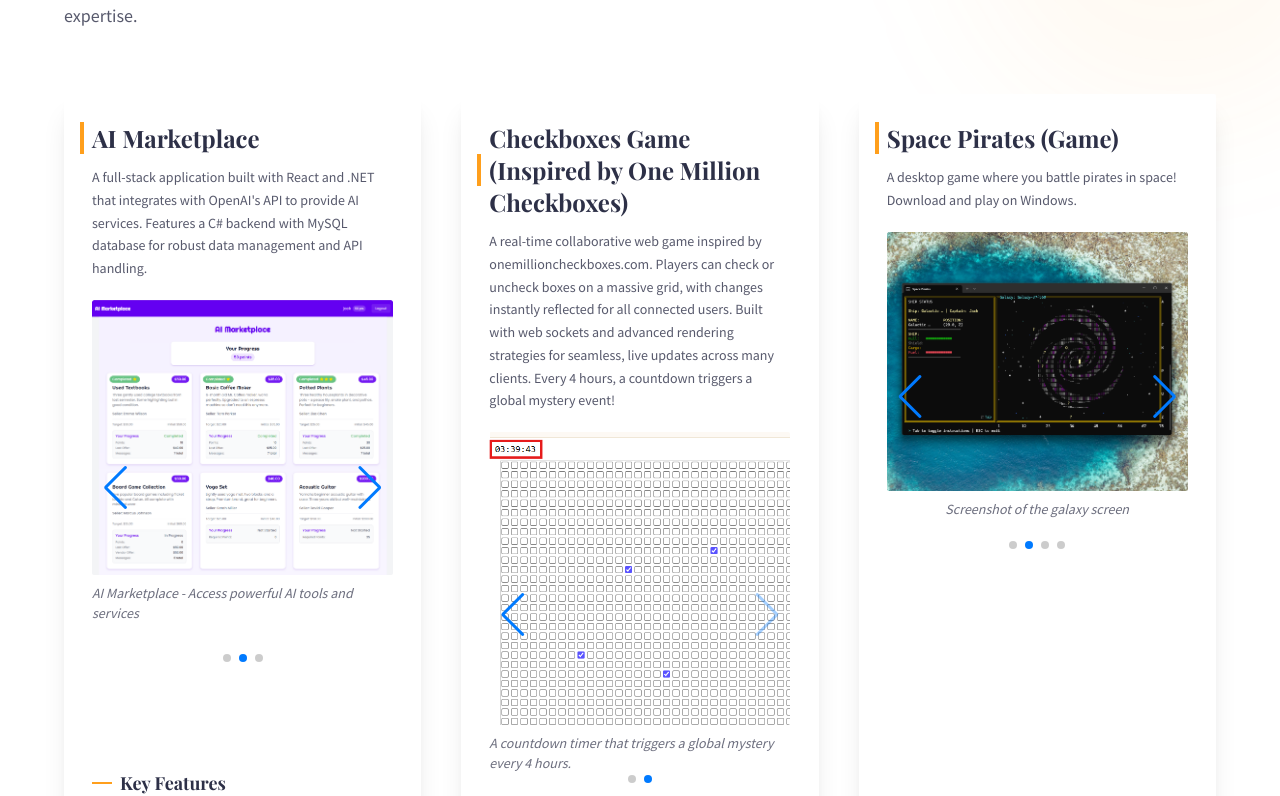
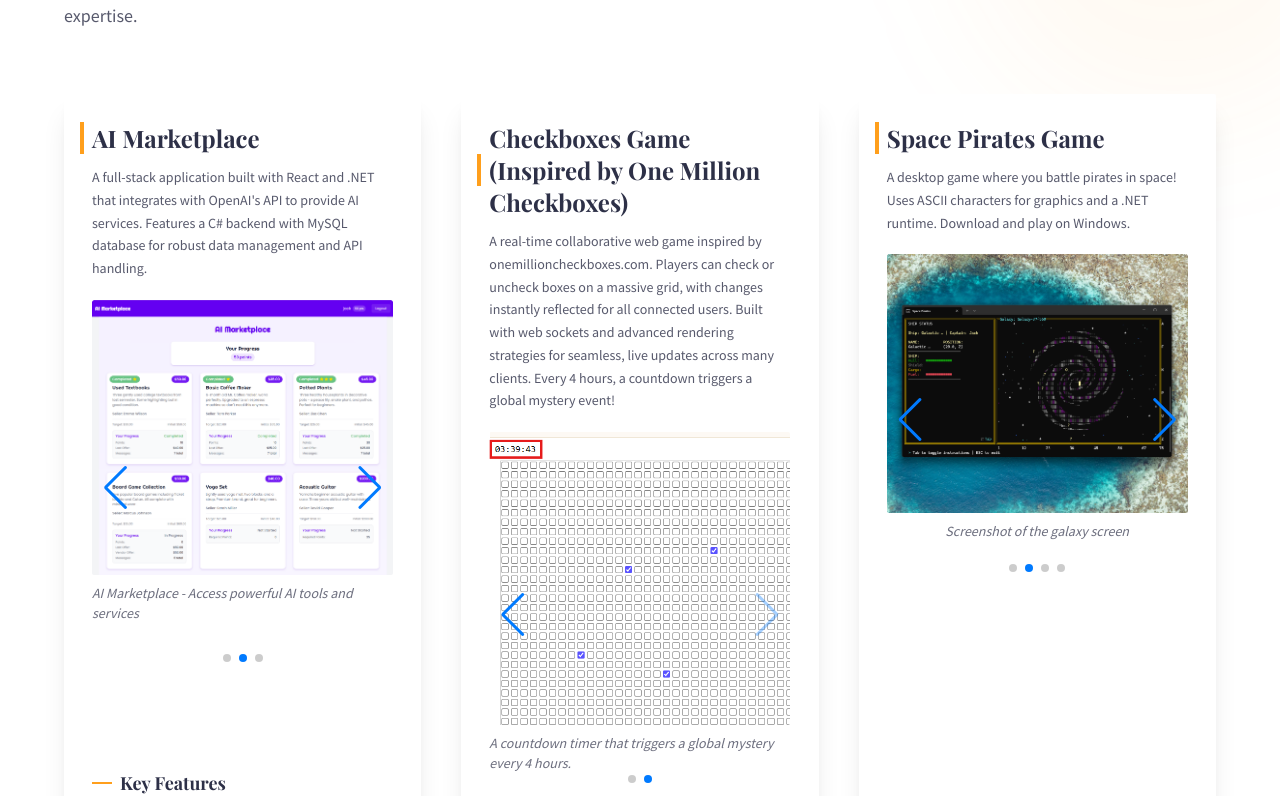
Before and after one commit to jackschuld/jackschuld, a React (Create React App) app: page / in a window 1280 px wide. Shown: the part 2330-3126 px from the top of the page. Built offline with nearby package versions, Linux system fonts and the light colour scheme; a web font is replaced by a local one.

Commit message:
Updating information on projects

```diff
--- a/src/components/Projects.jsx
+++ b/src/components/Projects.jsx
@@ -23,8 +23,7 @@ const Projects = () => {
       'Real-time updates via web sockets',
       'Efficient rendering for instant feedback',
       'Global countdown triggering mystery events',
-      'Inspired by onemillioncheckboxes.com',
-      'Fun, addictive, and social gameplay'
+      'Inspired by onemillioncheckboxes.com'
     ],
     repositoryLinks: [
       {
@@ -178,8 +177,8 @@ const Projects = () => {
   };
 
   const spacePiratesProject = {
-    title: "Space Pirates (Game)",
-    description: "A desktop game where you battle pirates in space! Download and play on Windows.",
+    title: "Space Pirates Game",
+    description: "A desktop game where you battle pirates in space! Uses ASCII characters for graphics and a .NET runtime. Download and play on Windows.",
     images: [
       {
         src: '/spacepirates/launch.png',
```
Also changed, not shown: src/components/About.jsx (line endings or trailing spaces), src/components/Contact.jsx (line endings or trailing spaces), src/components/Footer.jsx (line endings or trailing spaces), src/components/Hero.jsx (line endings or trailing spaces), src/components/Navbar.jsx (line endings or trailing spaces), src/components/Project.jsx (line endings or trailing spaces), 2 other files (tests, documents, lock files or other folders).
